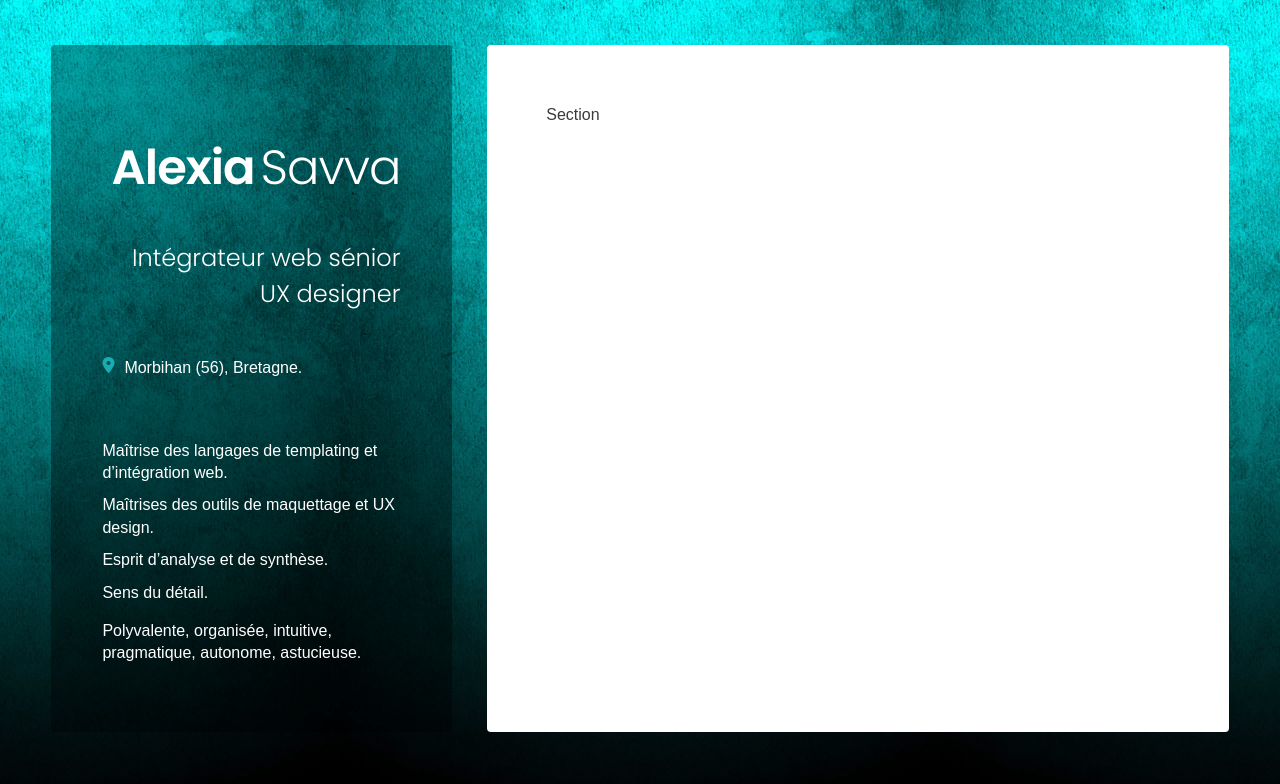
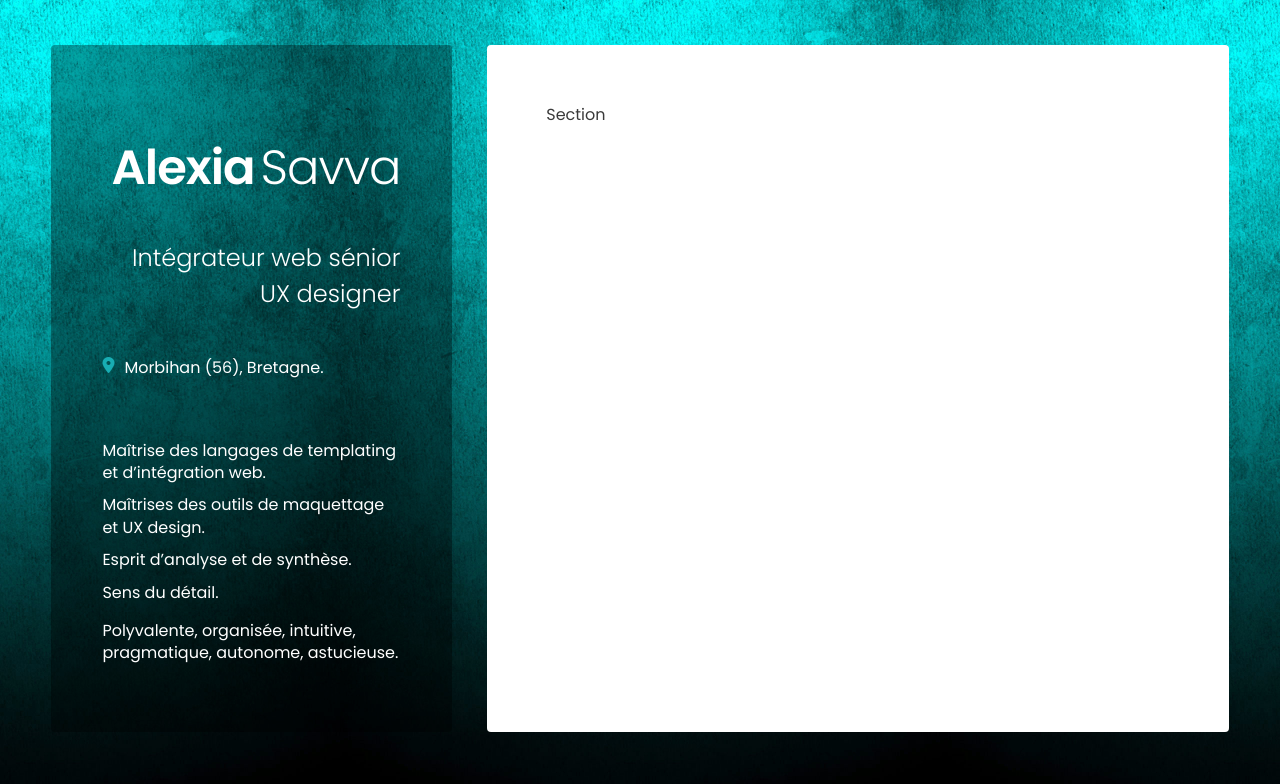
Before and after one commit to redpandalf/www, a PHP site: page / in a window 1280 px wide. Shown: the top 784 px of the page. Run offline with PHP 8.4, Linux system fonts and the light colour scheme; some libraries are stand-ins or nearby versions.

Commit message:
update day 2

```diff
--- a/includes/styles/styles.css
+++ b/includes/styles/styles.css
@@ -10,7 +10,6 @@ html {
 body {
   background: url("../images/background-img.jpg") fixed top center repeat-x #000;
   background-size: contain;
-  font-family: Arial, Helvetica, sans-serif;
   font-size: 1.6rem;
   line-height: 1.4;
   color: #3A3A3A;
--- a/includes/styles/styles.scss
+++ b/includes/styles/styles.scss
@@ -23,7 +23,6 @@ html {
 body {
   background: url('../images/background-img.jpg') fixed top center repeat-x #000;
   background-size: contain;
-  font-family: Arial, Helvetica, sans-serif;
   font-size: 1.6rem;
   line-height: 1.4;
   color: $text-color;
```
Also changed, not shown: 1 other file.
